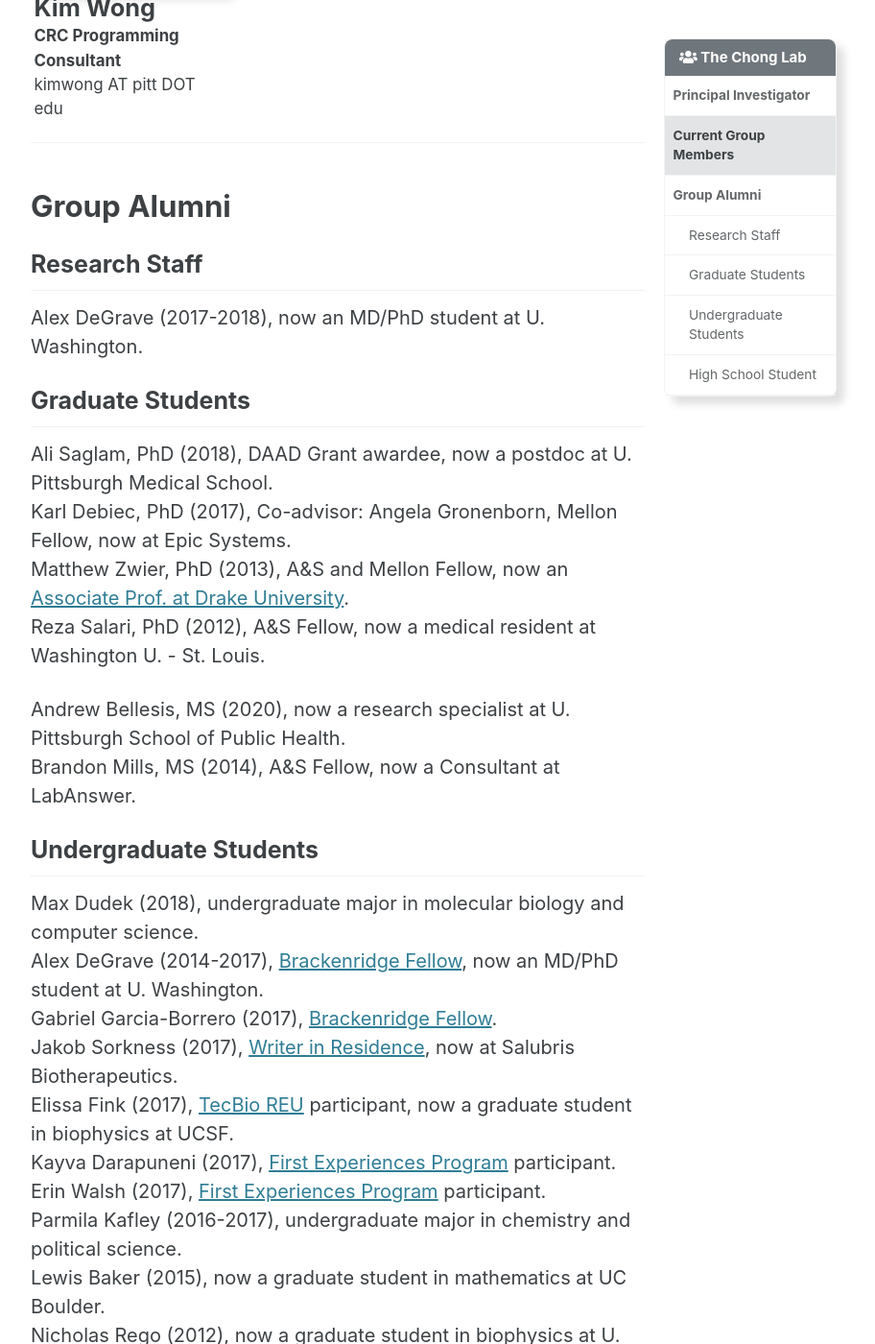
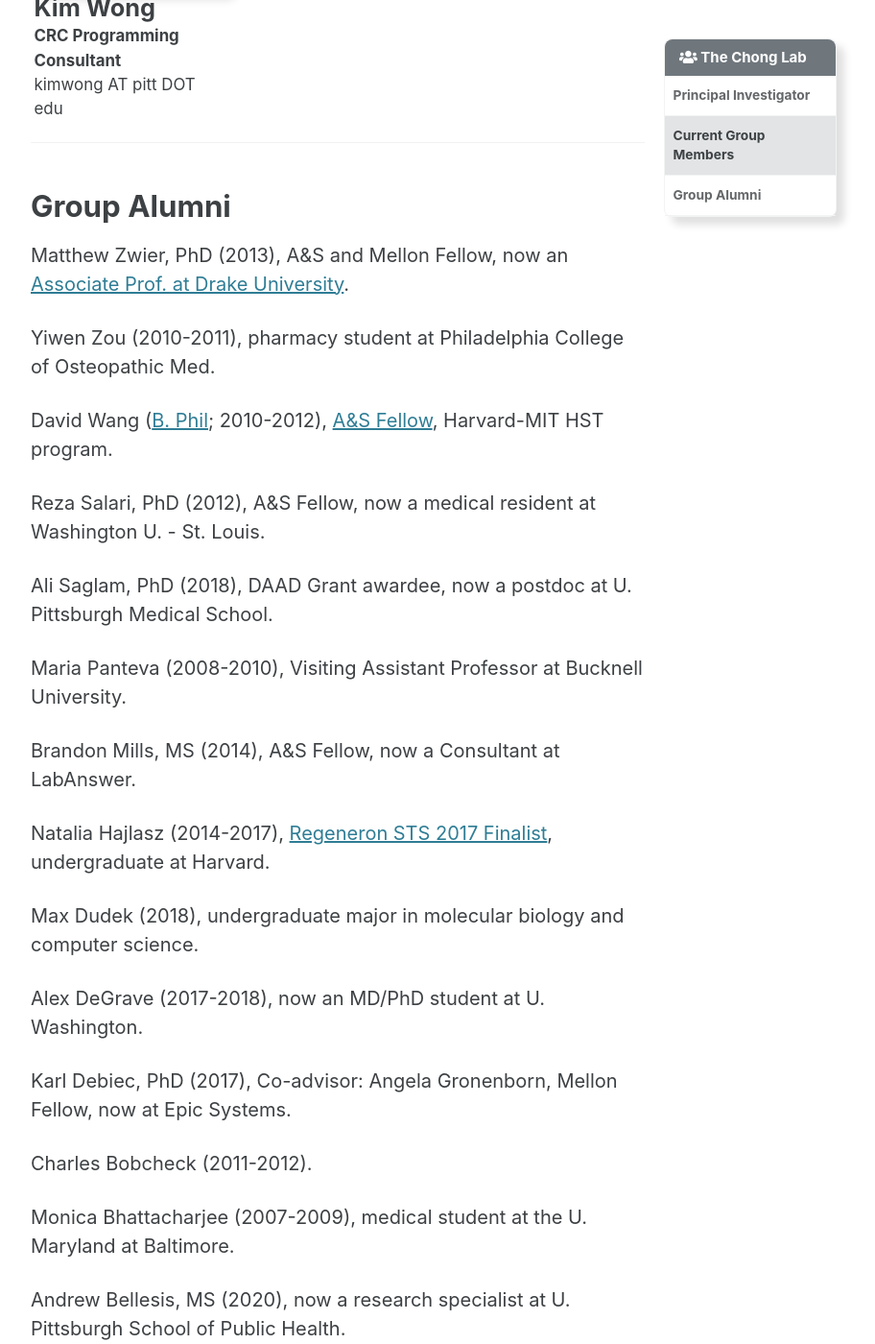
Before and after one commit to darianyang/mm-github-pages-test, a Jekyll site: the page built from _pages/people.md, in a window 1280 px wide and 1400 px high, scrolled down 1720 px. Shown: the whole window at 96% size, without its empty margins (288-1200 px from the left). Built offline with Jekyll 4.4.1, drawn with Linux system fonts in a browser that asks for light colours; cached includes are drawn as plain includes; some of the changed text lies outside the part shown.

Commit message:
Update people.md

```diff
--- a/_pages/people.md
+++ b/_pages/people.md
@@ -82,25 +82,35 @@ current_group:
 {% include feature_row id="current_group" class="full" %}
 
 # Group Alumni
-## Research Staff
+Matthew Zwier, PhD (2013), A&S and Mellon Fellow, now an [Associate Prof. at Drake University](https://www.drake.edu/chemistry/facultystaff/drmatthewzwier/).
+
+Yiwen Zou (2010-2011), pharmacy student at Philadelphia College of Osteopathic Med.
+
+David Wang ([B. Phil](http://www.honorscollege.pitt.edu/bphil-degree); 2010-2012), [A&S Fellow](https://www.asundergrad.pitt.edu/research/awards-and-funding#summer-undergraduate-research-awards), Harvard-MIT HST program.
+
+Reza Salari, PhD (2012), A&S Fellow, now a medical resident at Washington U. - St. Louis.
+
+Ali Saglam, PhD (2018), DAAD Grant awardee, now a postdoc at U. Pittsburgh Medical School.
+
+Maria Panteva (2008-2010), Visiting Assistant Professor at Bucknell University.
+
+Brandon Mills, MS (2014), A&S Fellow, now a Consultant at LabAnswer.
+
+Natalia Hajlasz (2014-2017), [Regeneron STS 2017 Finalist](https://student.societyforscience.org/regeneronsts-finalists-2017), undergraduate at Harvard.
+
+Max Dudek (2018), undergraduate major in molecular biology and computer science.
+
 Alex DeGrave (2017-2018), now an MD/PhD student at U. Washington.
 
+Karl Debiec, PhD (2017), Co-advisor: Angela Gronenborn, Mellon Fellow, now at Epic Systems.
 
-## Graduate Students
+Charles Bobcheck (2011-2012).
 
-Ali Saglam, PhD (2018), DAAD Grant awardee, now a postdoc at U. Pittsburgh Medical School.
-Karl Debiec, PhD (2017), Co-advisor: Angela Gronenborn, Mellon Fellow, now at Epic Systems.
-Matthew Zwier, PhD (2013), A&S and Mellon Fellow, now an [Associate Prof. at Drake University](https://www.drake.edu/chemistry/facultystaff/drmatthewzwier/).
-Reza Salari, PhD (2012), A&S Fellow, now a medical resident at Washington U. - St. Louis.
+Monica Bhattacharjee (2007-2009), medical student at the U. Maryland at Baltimore.
 
 Andrew Bellesis, MS (2020), now a research specialist at U. Pittsburgh School of Public Health.
-Brandon Mills, MS (2014), A&S Fellow, now a Consultant at LabAnswer.
 
 
-## Undergraduate Students
-
-Max Dudek (2018), undergraduate major in molecular biology and computer science.
-Alex DeGrave (2014-2017), [Brackenridge Fellow](http://www.honorscollege.pitt.edu/summer-brackenridge-fellowships), now an MD/PhD student at U. Washington.
 Gabriel Garcia-Borrero (2017), [Brackenridge Fellow](http://www.honorscollege.pitt.edu/summer-brackenridge-fellowships).
 Jakob Sorkness (2017), [Writer in Residence](https://medium.com/pitt-undergraduate-science-writing), now at Salubris Biotherapeutics.
 Elissa Fink (2017), [TecBio REU](http://www.tecbioreu.pitt.edu/) participant, now a graduate student in biophysics at UCSF.
@@ -110,16 +120,7 @@ Parmila Kafley (2016-2017), undergraduate major in chemistry and political scien
 Lewis Baker (2015), now a graduate student in mathematics at UC Boulder.
 Nicholas Rego (2012), now a graduate student in biophysics at U. Pennsylvania.
 Daniel Hatfield (2012-2013), [A&S Fellow](https://www.asundergrad.pitt.edu/research/awards-and-funding#summer-undergraduate-research-awards), now a chemistry graduate student at UCLA.
-Charles Bobcheck (2011-2012).
-David Wang ([B. Phil](http://www.honorscollege.pitt.edu/bphil-degree); 2010-2012), [A&S Fellow](https://www.asundergrad.pitt.edu/research/awards-and-funding#summer-undergraduate-research-awards), Harvard-MIT HST program.
+
+
 Joseph Seemiller (2011), [TecBio REU](http://www.tecbioreu.pitt.edu/) participant, Fulbright Research Fellow at U. Cologne.
 Joseph Kaus (2010-2011), [A&S Fellow](https://www.asundergrad.pitt.edu/research/awards-and-funding#summer-undergraduate-research-awards), now a researcher at Schrodinger.
-Yiwen Zou (2010-2011), pharmacy student at Philadelphia College of Osteopathic Med.
-Brandon Mills ([B. Phil](http://www.honorscollege.pitt.edu/bphil-degree); 2010-2014), [Brackenridge Fellow](http://www.honorscollege.pitt.edu/summer-brackenridge-fellowships), now a Consultant at LabAnswer.
-Maria Panteva (2008-2010), Visiting Assistant Professor at Bucknell University.
-Monica Bhattacharjee (2007-2009), medical student at the U. Maryland at Baltimore.
-
-
-## High School Student
-
-Natalia Hajlasz (2014-2017), [Regeneron STS 2017 Finalist](https://student.societyforscience.org/regeneronsts-finalists-2017), undergraduate at Harvard.
```
